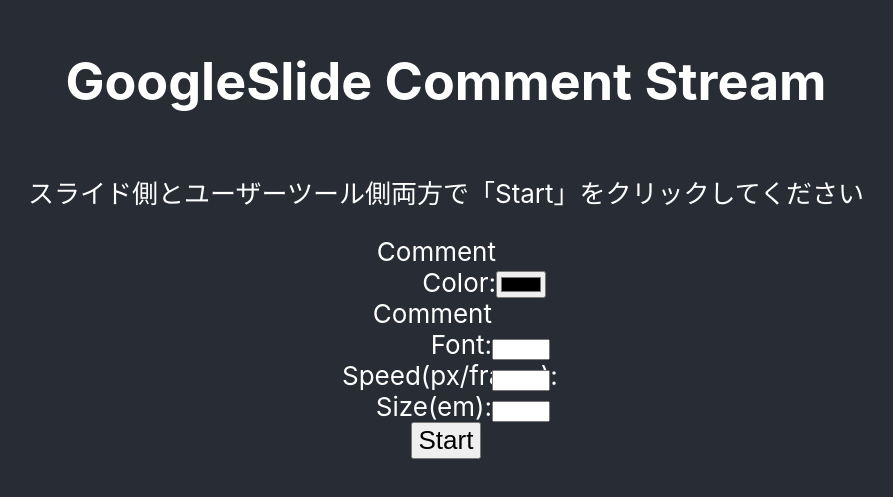
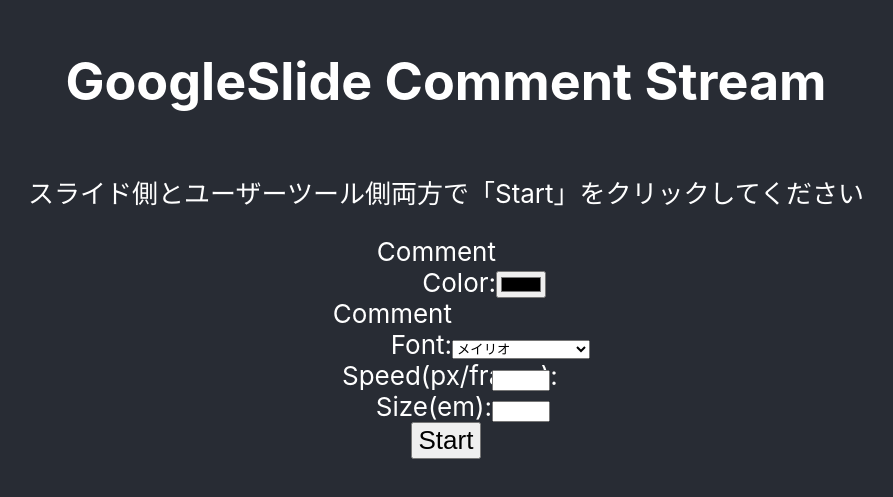
Before and after one commit to swfz/chrome-extension-google-slide-usertool-comment-stream, a React (Vite) app: page / in a window 1280 px wide. Shown: the part 163-660 px from the top of the page, without its empty margins (194-1087 px from the left). Built offline with nearby package versions, Linux system fonts and the light colour scheme.

Commit message:
feat: #1 フォントを選択肢から選ぶようにした

```diff
--- a/content_script/stream.ts
+++ b/content_script/stream.ts
@@ -1,6 +1,7 @@
 console.log('loaded google slide comment stream')
 
 chrome.runtime.onMessage.addListener((message, sender, sendResponse) => {
+  console.log('comment stream started.')
   chrome.storage.sync.get(['config'], ({config}) => {
     const broadcastChannel = new BroadcastChannel('comment_channel');
 
@@ -27,8 +28,8 @@
       const windowWidth = document.body.clientWidth;
       element.style.transform = `translateX(${windowWidth}px)`;
       element.style.color = textColor;
-      element.style.font = textFont;
-      element.style['font-size'] = `${fontSize}em`;
+      element.style.fontFamily = textFont;
+      element.style.fontSize = `${fontSize}em`;
       element.style.position = 'absolute';
       element.style.top = `${elementTop}px`;
       element.style.whiteSpace = 'nowrap';
--- a/content_script/subscribe.ts
+++ b/content_script/subscribe.ts
@@ -1,6 +1,8 @@
 console.log('loaded google slide comment stream')
 
 chrome.runtime.onMessage.addListener((message, sender, sendResponse) => {
+  console.log('subscribe usertool started.')
+
   const broadcastChannel = new BroadcastChannel('comment_channel');
 
   const extractComment = (mutationRecords: MutationRecord[]): string[] => {
@@ -9,20 +11,17 @@
 
       return element.className === 'punch-ask-question-questions-list'
     }).map(record => record.addedNodes[0]);
-    // console.log(nodes);
     const comments = Array.from(nodes).map(node => {
       const element = node as HTMLElement;
       const commentElement = element.children[1].children[2] as HTMLElement;
 
       return commentElement.innerText
     });
-    // console.log(comments);
     return comments;
   }
 
   const observeElement = document.querySelector<HTMLDivElement>('.punch-ask-question-questions-list');
   const observer = new MutationObserver(function(records) {
-    // console.log(records);console.log('callback that runs when observer is triggered');
     broadcastChannel.postMessage(extractComment(records));
   });
 
--- a/src/App.tsx
+++ b/src/App.tsx
@@ -10,11 +10,20 @@
 
 function App() {
   const [config, setConfig] = useState<ToolConfig>()
+  const [status, setStatus] = useState<string>()
+
+  const fonts = [
+    'メイリオ',
+    'ＭＳ ゴシック',
+    'ＭＳ 明朝',
+    'HGS行書体',
+    'HGP創英角ﾎﾟｯﾌﾟ体'
+  ]
 
   const handleColorChange = (event: ChangeEvent<HTMLInputElement>) => {
     setConfig((prev) => ({...prev, color: event.target.value}))
   }
-  const handleFontChange = (event: ChangeEvent<HTMLInputElement>) => {
+  const handleFontChange = (event: ChangeEvent<HTMLSelectElement>) => {
     setConfig((prev) => ({...prev, font: event.target.value}))
   }
   const handleSpeedPxChange = (event: ChangeEvent<HTMLInputElement>) => {
@@ -32,8 +41,9 @@
     }
 
     chrome.storage.sync.set({config});
+    chrome.tabs.sendMessage(tab.id, {config}, (res) => console.log('response', res));
 
-    chrome.tabs.sendMessage(tab.id, {config}, (res) => console.log('response', res));
+    setStatus('Started!!')
   }
 
   useEffect(() => {
@@ -53,7 +63,13 @@
           <br />
 
           <label htmlFor="font">Comment Font: </label>
-          <input id="font" type="text" size={5} onChange={handleFontChange} value={config?.font}></input>
+          <select value={config?.font} onChange={handleFontChange}>
+            {fonts.map((font) => {
+              return (
+                <option key={font} value={font}>{font}</option>
+              )
+            })}
+          </select>
           <br />
 
           <label htmlFor="speed">Speed(px/frame): </label>
@@ -66,6 +82,10 @@
         </form>
 
         <button onClick={handleClick}>Start</button>
+
+        <div>
+          {status}
+        </div>
       </header>
     </div>
   )
```
